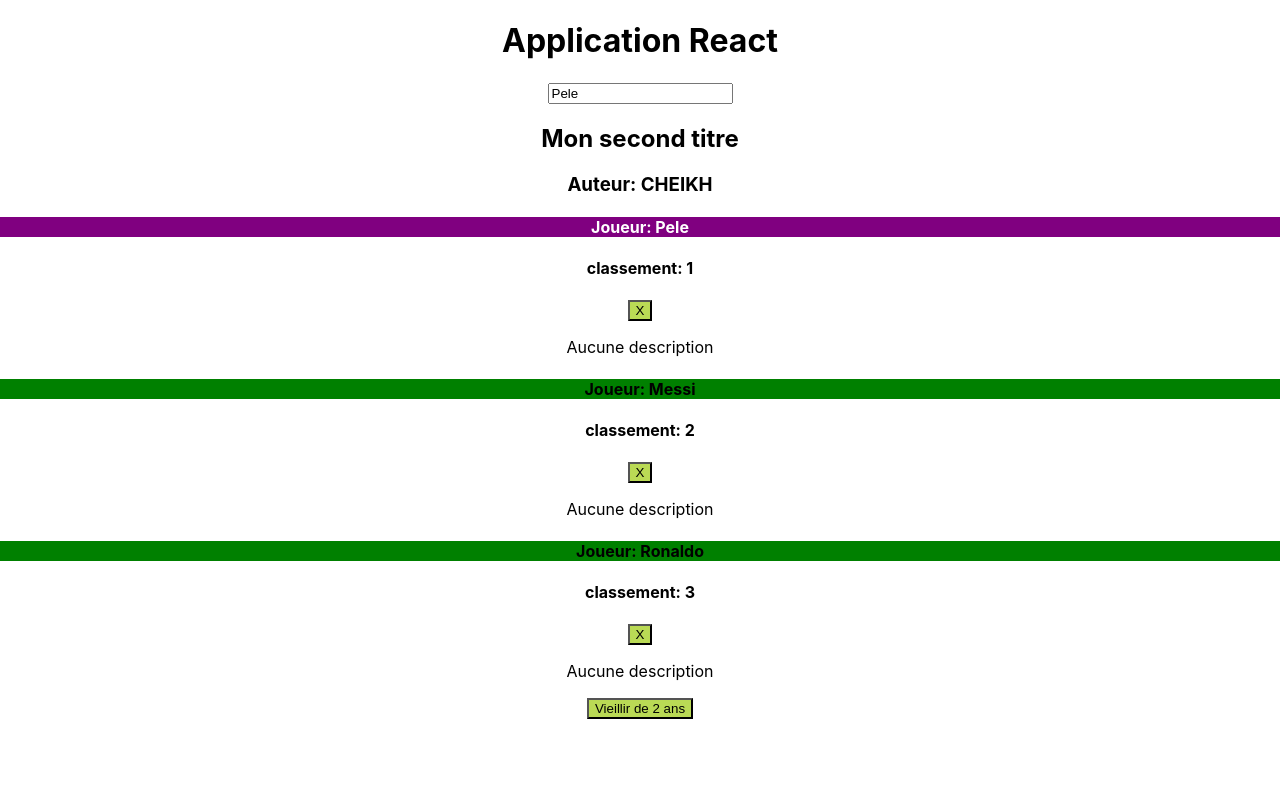
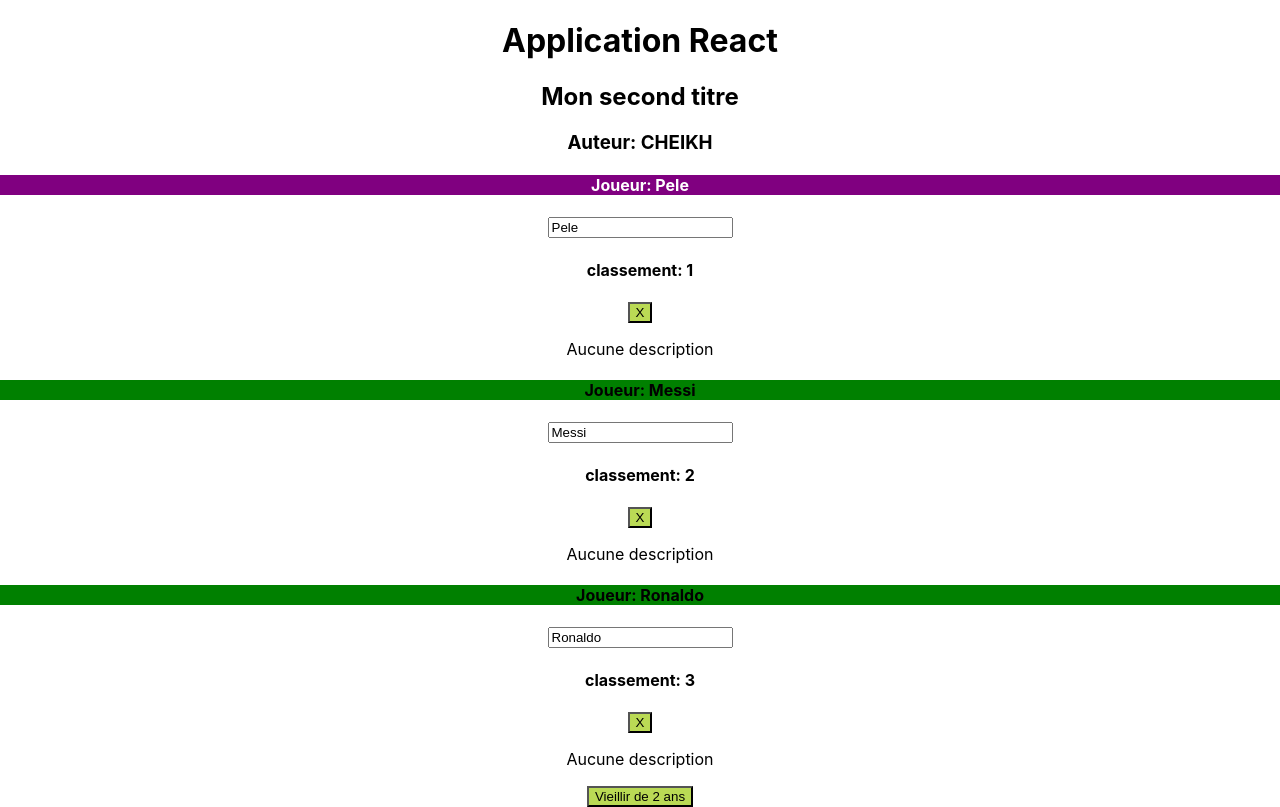
Before and after one commit to locheikh/my-firts-app, a React (Create React App) app: page / in a window 1280 px wide. Built offline with nearby package versions, Linux system fonts and the light colour scheme.

Commit message:
Modification d'une liste et de l'affichage à partir d'un event de façon dynamique

```diff
--- a/src/App.js
+++ b/src/App.js
@@ -29,15 +29,13 @@ class App extends Component {  //à la base fonction ss render ni compenent, fra
     const joueurs= {... this.state.joueurs};
     joueurs.joueur1.classement +=num;
     this.setState({joueurs})
-    //this.setState({joueurs})
   }
 
-  handleChange = event => {
-    const joueurs= {... this.state.joueurs};
+  handleChange = (event,joueur) => {
+    const joueurs= {... this.state.joueurs}
     const nom = event.target.value
-    joueurs.joueur1.nom= nom;
+    joueurs[joueur].nom = nom
     this.setState({joueurs})
-    //this.setState({joueurs})
   }
 
   cacherNom = id => {
@@ -51,6 +49,10 @@ class App extends Component {  //à la base fonction ss render ni compenent, fra
     this.setState({isShow})
   }
 
+  UpdateName = () =>{
+    const isShow=!this.state.isShow;
+    this.setState({isShow})
+  }
 
   render(){
     const {titre, auteur}=this.props;
@@ -65,6 +67,8 @@ class App extends Component {  //à la base fonction ss render ni compenent, fra
     const liste = Object.keys(joueurs)
       .map(joueur => (
         <Membre
+        key={joueur}
+        handleChange={event => this.handleChange(event,joueur)}
         cacherNom= {()=>this.cacherNom(joueur)}
         nom = {joueurs[joueur].nom}
         classement = {joueurs[joueur].classement} />
@@ -74,8 +78,6 @@ class App extends Component {  //à la base fonction ss render ni compenent, fra
       <Fragment>
        <div className="App">
          <h1>{titre}</h1>
-         <input value={joueurs.joueur1.nom} onChange=
-         {this.handleChange} type='text'/>
          <h2>Mon second titre</h2>
          <h3>Auteur: {auteur.toUpperCase()}</h3>
 
--- a/src/components/Membre.js
+++ b/src/components/Membre.js
@@ -8,7 +8,7 @@ import React, {Fragment} from 'react'
  */
 //component stateless
 
-const Membre = ({nom,classement, children, cacherNom}) => {
+const Membre = ({nom,classement, children, cacherNom, handleChange}) => {
     //const name = props.nom;
     //console.log(props);
     return(
@@ -17,6 +17,7 @@ const Membre = ({nom,classement, children, cacherNom}) => {
                 backgroundColor: classement < 2 ? 'purple' : 'green',
                 color: classement < 2 ? 'white' : 'black'}}>Joueur: {nom}
             </h4>
+            <input value={nom} onChange={handleChange} type='text'/>
             <h4>classement: {classement}</h4>
             <button onClick= {cacherNom}>X</button>
             {children ? <p>{children}</p> : <p>Aucune description</p>}
```
